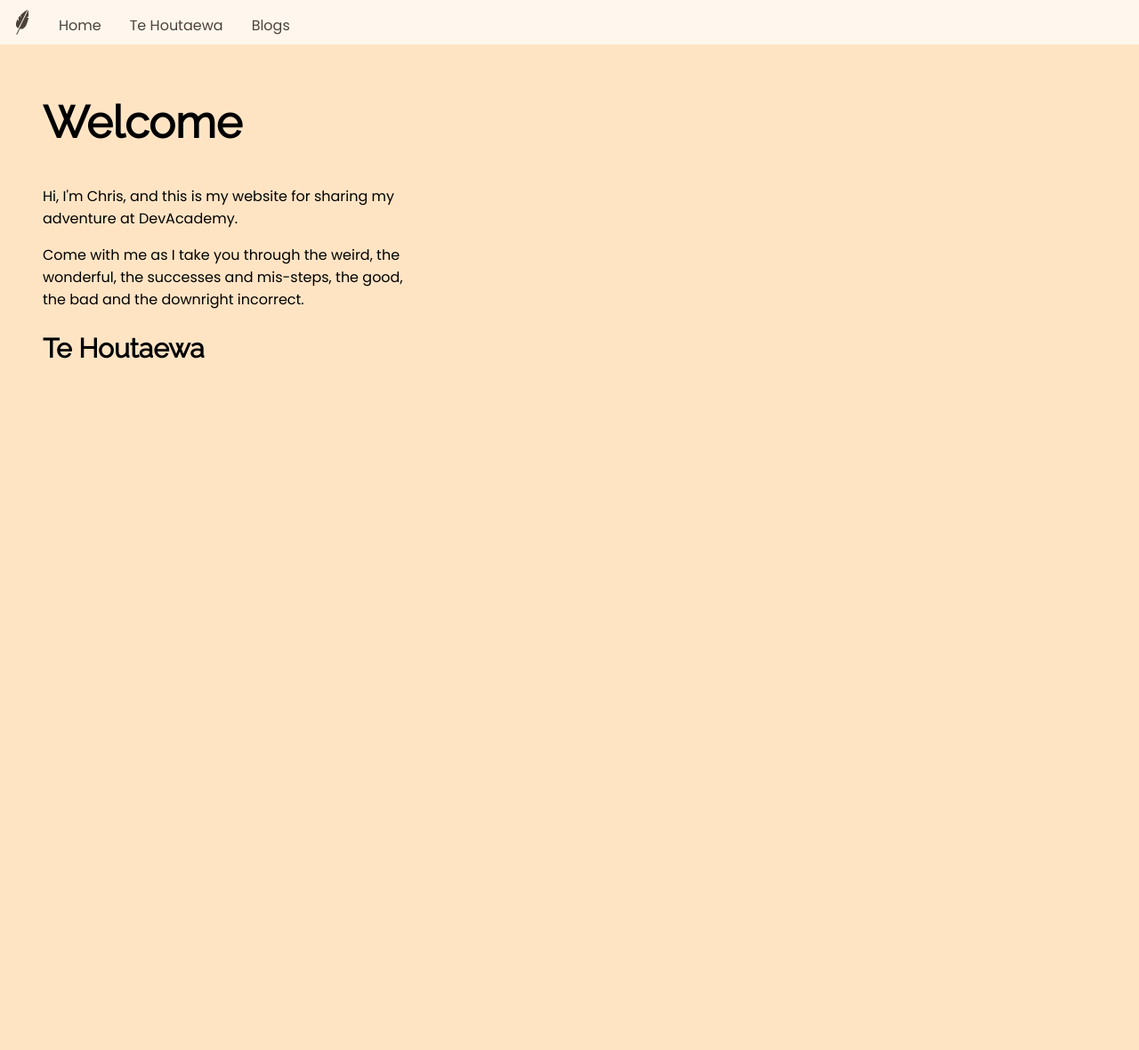
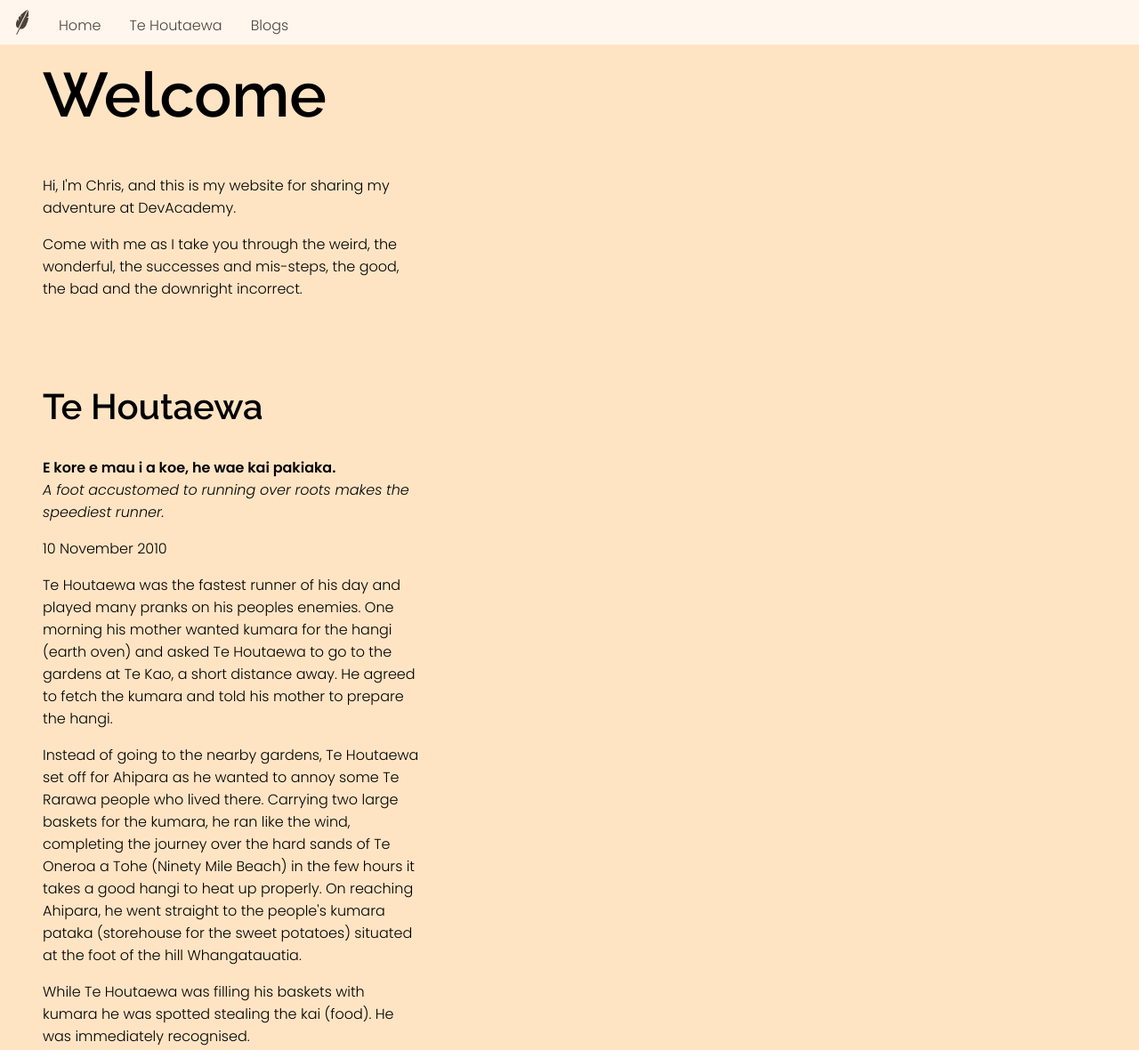
Before and after one commit to Chrisp-Swanch/chrisp-swanch.github.io, a plain HTML site: page index.html in a window 1280 px wide. Shown: the whole page at 89% size. Before the commit the page ends 800 px from the top, so only its background shows below. Drawn offline with Linux system fonts and the light colour scheme.

Commit message:
add formatting to te houtaewa section

```diff
--- a/index.html
+++ b/index.html
@@ -5,8 +5,7 @@
   <head>
     <meta name="viewport" content="width=device-width, initial-scale=1" />
     <meta charset="UTF-8">
-    <link href="https://fonts.googleapis.com/css2?family=Poppins&light=swap" rel="stylesheet">
-    <link href="https://fonts.googleapis.com/css2?family=Raleway&semibold=swap" rel="stylesheet">
+    <link href="https://fonts.googleapis.com/css2?family=Poppins:ital,wght@0,300;0,600;1,300;1,600&family=Raleway:ital,wght@0,300;0,600;1,300;1,600&display=swap" rel="stylesheet">
     <link href="styles/main.css" rel="stylesheet" type="text/css">
     <title>Chris's Blog</title>
   </head>
@@ -33,16 +32,31 @@
 
     <section class="page-body">
 
-      <div>
         <h1 id="home-title-text">Welcome</h1>
-      </div>
 
-        <p>Hi, I'm Chris, and this is my website for sharing my adventure at DevAcademy.</p>
-        <p>Come with me as I take you through the weird, the wonderful, the successes and mis-steps, the good, the bad and the downright incorrect.</p>
+      <p>Hi, I'm Chris, and this is my website for sharing my adventure at DevAcademy.</p>
+      <p class="last-paragraph">Come with me as I take you through the weird, the wonderful, the successes and mis-steps, the good, the bad and the downright incorrect.</p>
 
       <h1>
         Te Houtaewa
       </h1>
+      <p>
+        <strong>E kore e mau i a koe, he wae kai pakiaka.</strong><br/>
+        <em>A foot accustomed to running over roots makes the speediest runner.</em>
+      </p>
+      <p>
+        10 November 2010
+      </p>
+
+      <p>
+        Te Houtaewa was the fastest runner of his day and played many pranks on his peoples enemies. One morning his mother wanted kumara for the hangi (earth oven) and asked Te Houtaewa to go to the gardens at Te Kao, a short distance away. He agreed to fetch the kumara and told his mother to prepare the hangi.
+      </p>
+      <p>
+        Instead of going to the nearby gardens, Te Houtaewa set off for Ahipara as he wanted to annoy some Te Rarawa people who lived there. Carrying two large baskets for the kumara, he ran like the wind, completing the journey over the hard sands of Te Oneroa a Tohe (Ninety Mile Beach) in the few hours it takes a good hangi to heat up properly. On reaching Ahipara, he went straight to the people's kumara pataka (storehouse for the sweet potatoes) situated at the foot of the hill Whangatauatia.
+      </p>
+      <p>
+        While Te Houtaewa was filling his baskets with kumara he was spotted stealing the kai (food). He was immediately recognised.
+      </p>
 
     </section>
 
--- a/styles/main.css
+++ b/styles/main.css
@@ -22,13 +22,15 @@ p {
   width: 33vw;
 }
 
-
+.last-paragraph {
+  margin-bottom: 6em;
+}
 
 .nav-bar {
   display: flex;
   background-color: white;
   opacity: 0.7;
-  position: sticky;
+  position: fixed;
   width: 100vw;
   height: 50px;
 }
@@ -49,12 +51,14 @@ p {
 
 #home-title-text {
   font-family: raleway, monospace;
-  font-size: 50px;
+  font-size: 70px;
+  margin: 0.7em;
+  margin-left: 0em;
 }
 
 h1 {
   font-family: raleway, monospace;
-  font-size: 30px;
+  font-size: 40px;
   color: black;
 }
 
@@ -63,4 +67,11 @@ h1 {
     font-family: poppins, monospace;
     width: 60vw;
   }
+  .page-body {
+    padding: 0.7em 2.4em 2.4em 2.4em;
+  }
 }
+
+hr {
+  color: black;
+}
```
